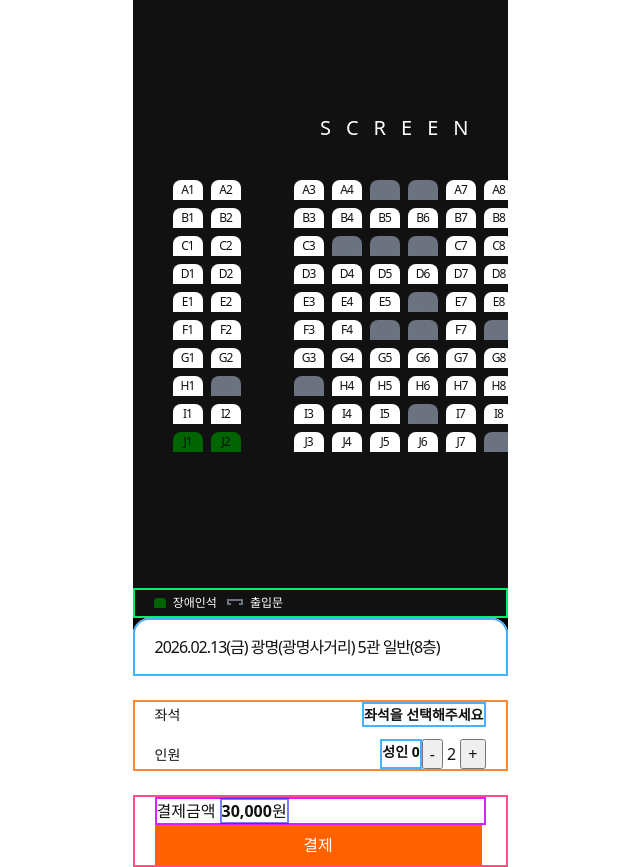
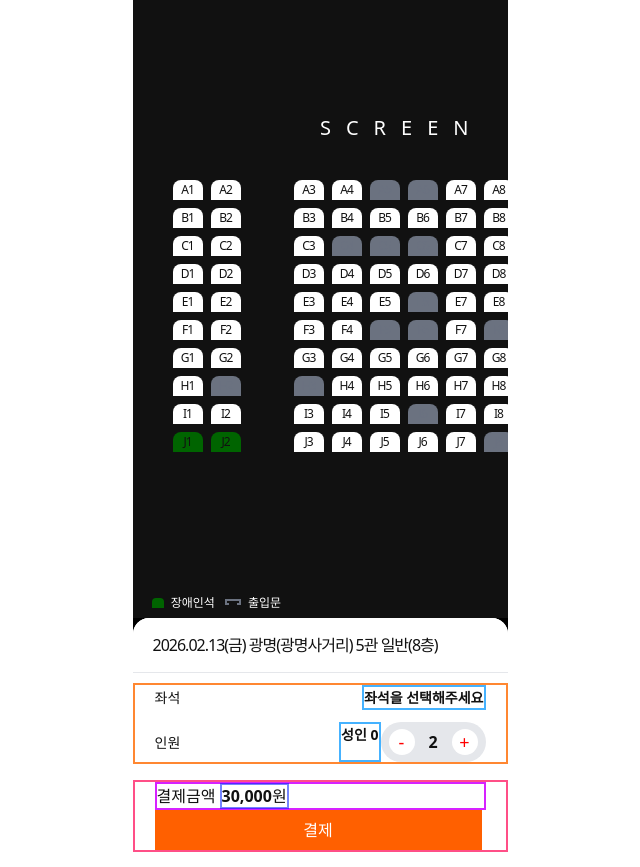
Before and after one commit to FRONTENDBOOTCAMP-16th/vanilla-project-team1, a website built with Vite: page src/page/seat/index.html in a window 1280 px wide. Shown: the whole page, without its empty margins (320-960 px from the left). Built offline with nearby package versions, Linux system fonts and the light colour scheme.

Commit message:
feature/css 인원 카운트 버튼 스타일 추가

```diff
--- a/src/page/seat/seatStyle.css
+++ b/src/page/seat/seatStyle.css
@@ -82,13 +82,13 @@ main.container {
 .icon-list {
   display: flex;
   align-items: center;
-  gap: 8px;
+  gap: var(--sp-8);
   background-color: var(--color-text);
   color: var(--color-surface);
   font-size: var(--fs-12);
   height: 30px;
   padding: 10px 20px;
-  border: 2px solid rgb(0, 238, 107);
+  /* border: 2px solid rgb(0, 238, 107); */
 }
 
 /* 장애인석 icon */
@@ -149,15 +149,16 @@ main.container {
 .selected-details-wrapper {
   font-size: var(--fs-16);
   color: var(--color-text);
-  margin-bottom: var(--sp-24);
+  /* margin-bottom: var(--sp-24); */
   padding-bottom: var(--sp-16);
   border-bottom: 1px solid var(--color-border);
   letter-spacing: -1px;
   padding: 15px 20px;
-  border: 2px solid rgb(69, 178, 255);
+  background-color: var(--color-bg);
   /* 상단부분 반호 들어가야함 */
-  background-color: var(--color-bg);
   border-radius: var(--r-16) var(--r-16) 0 0;
+
+  /* border: 2px solid rgb(69, 178, 255); */
 }
 /*  */
 /* .divider {
@@ -169,7 +170,8 @@ main.container {
   display: flex;
   flex-direction: column;
   gap: var(--sp-12);
-  margin-bottom: var(--sp-24);
+  margin-top: 10px;
+  margin-bottom: var(--sp-16);
   padding: 0 20px;
   border: 2px solid rgb(255, 135, 49);
   background-color: var(--color-bg);
@@ -193,6 +195,40 @@ main.container {
 }
 .content-group {
   display: flex;
+}
+
+/* - + 버튼 */
+.person-count-wrapper {
+  display: flex;
+  gap: var(--sp-8);
+  width: 105px;
+  height: 40px;
+  background-color: var(--color-border);
+  border-radius: var(--r-pill);
+  align-items: center;
+  justify-content: space-between;
+  padding: 0 var(--sp-8);
+}
+
+.person-count-wrapper button {
+  width: 26px;
+  height: 26px;
+  background-color: var(--color-surface);
+  border: none;
+  border-radius: var(--r-16);
+  font-size: var(--fs-18);
+  font-weight: 100;
+  display: flex;
+  justify-content: center;
+  align-items: center;
+  cursor: pointer;
+  color: red;
+}
+
+.count-value {
+  font-size: var(--fs-16);
+  font-weight: bold;
+  text-align: center;
 }
 
 /* --------------------------------- */
```
